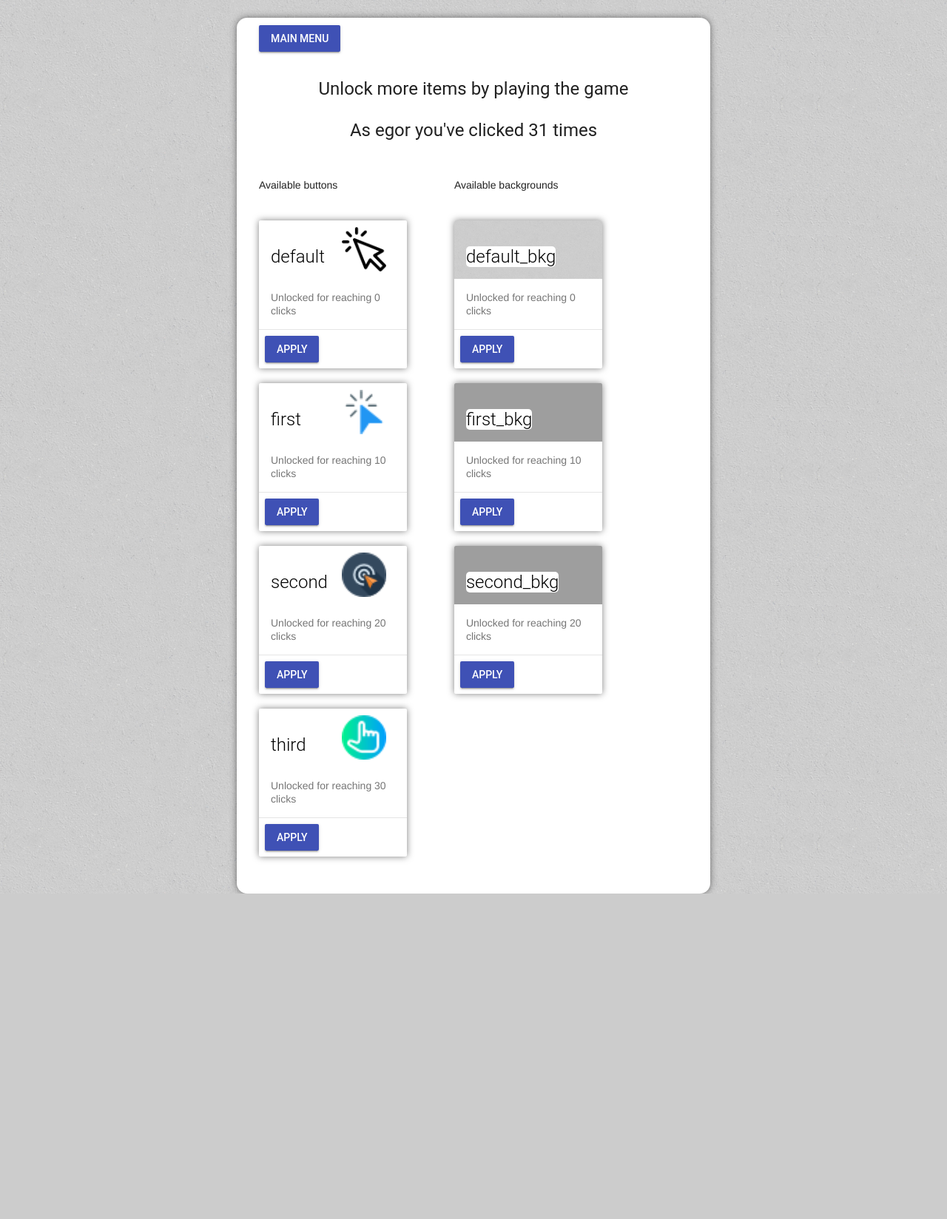
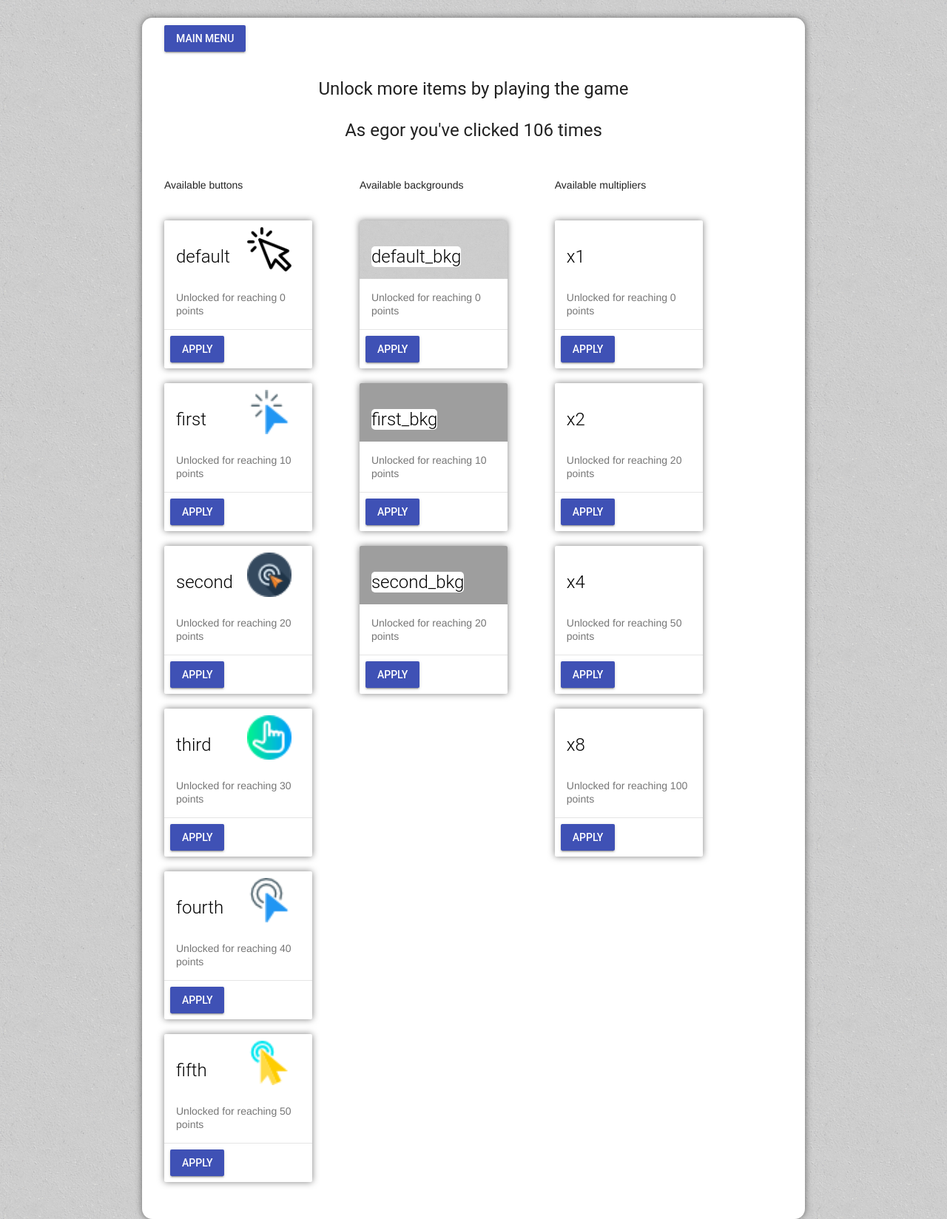
Before and after one commit to vlasovegorandr/clicker, a Django app: page /shop/ in a window 1280 px wide. Shown: the part 100-1748 px from the top of the page at 74% size. Before the commit the page ends 1308 px from the top, so only its background shows below. Run offline with Django 3.2, Linux system fonts and the light colour scheme; a user stored in the database is signed in; data comes from the database, SQL or seed files in the repository; parts of the project's set-up code (start-up, migrations or seed data) failed here and were passed over; grey boxes are pictures that could not be loaded.

Commit message:
added click multipliers

```diff
--- a/accounts/models.py
+++ b/accounts/models.py
@@ -1,14 +1,14 @@
 from django.db import models
 from django.contrib.auth.models import User
-from shop.models import ClickButton, Background
+from shop.models import ClickButtonSkin, Background, ClickMultiplier
 
 class PlayerInventory(models.Model):
     id = models.IntegerField(primary_key=True, unique=True, default=None, editable=False)
     name = models.ForeignKey(User, default=None)
     total_clicks = models.IntegerField(default=0)
-    equipped_button = models.ForeignKey(ClickButton, default=None)
+    equipped_button = models.ForeignKey(ClickButtonSkin, default=None)
     equipped_background = models.ForeignKey(Background, default=None)
-
+    equipped_mltplr = models.ForeignKey(ClickMultiplier, default=None)
 
     class Meta():
         verbose_name = 'Player'
--- a/assets/shop/styles.css
+++ b/assets/shop/styles.css
@@ -31,17 +31,14 @@ h4{
 #shop #items{
     background-color: white;
     display: inline-block;
-    margin-left: 25%;
+    margin-left: 15%;
     border-radius: 1em;
-    width: 50%;
+    width: 70%;
     box-shadow: 0 0 10px rgba(0,0,0,0.5);
 }
 
 #items .item-class{
     vertical-align: top;
-}
-
-.item-class {
     display: inline-block;
     padding: 30px;
 }
--- a/game/templates/game/playscreen.html
+++ b/game/templates/game/playscreen.html
@@ -19,7 +19,7 @@
                 </form>
             </p>
             <p>Playing as {{ player.name }}</p>
-            <p>You've clicked <b>{{ player.total_clicks }}</b> times</p>
+            <p>Your score is: <b>{{ player.total_clicks }}</b></p>
         </div>
     {% else %}
         <script>
--- a/game/views.py
+++ b/game/views.py
@@ -10,7 +10,7 @@ def playscreen(request):
         current_player = PlayerInventory.objects.get(name=request.POST.get('user-id'))
         var = None
         if request.POST.get('add-click'):
-            current_player.total_clicks=F('total_clicks') + 1
+            current_player.total_clicks=F('total_clicks') + 1*current_player.equipped_mltplr.mltplr_value
             current_player.save()
             current_player = PlayerInventory.objects.get(name=request.POST.get('user-id'))
         context = {
--- a/shop/admin.py
+++ b/shop/admin.py
@@ -1,7 +1,8 @@
 from django.contrib import admin
-from .models import ClickButton, Background
+from .models import ClickButtonSkin, Background, ClickMultiplier
 
-admin.site.register(ClickButton)
+admin.site.register(ClickButtonSkin)
 admin.site.register(Background)
+admin.site.register(ClickMultiplier)
 
 # Register your models here.
--- a/shop/models.py
+++ b/shop/models.py
@@ -1,6 +1,6 @@
 from django.db import models
 
-class ClickButton(models.Model):
+class ClickButtonSkin(models.Model):
     btn_name = models.CharField(max_length=30)
     btn_image = models.ImageField()
     btn_price = models.IntegerField(unique=True)
@@ -19,3 +19,11 @@ class Background(models.Model):
 
     def __str__(self):
         return self.bkg_name
+
+class ClickMultiplier(models.Model):
+    mltplr_name = models.CharField(max_length=10)
+    mltplr_value = models.IntegerField(unique=True)
+    mltplr_price = models.IntegerField(unique=True)
+
+    def __str__(self):
+        return self.mltplr_name
--- a/shop/templates/shop/itemlist.html
+++ b/shop/templates/shop/itemlist.html
@@ -24,7 +24,7 @@
                     <h2 class="mdl-card__title-text">{{ item.btn_name }}</h2>
                 </div>
                 <div class="mdl-card__supporting-text">
-                    Unlocked for reaching {{ item.btn_price }} clicks
+                    Unlocked for reaching {{ item.btn_price }} points
                 </div>
                 <div class="mdl-card__actions mdl-card--border">
                     <form method="post" action="{% url 'shop:itemlist' %}">
@@ -50,7 +50,7 @@
                 <h2 class="mdl-card__title-text">{{ item.bkg_name }}</h2>
                 </div>
                 <div class="mdl-card__supporting-text">
-                    Unlocked for reaching {{ item.bkg_price }} clicks
+                    Unlocked for reaching {{ item.bkg_price }} points
                 </div>
                 <div class="mdl-card__actions mdl-card--border">
                     <form method="post" action="{% url 'shop:itemlist' %}">
@@ -63,6 +63,28 @@
             <br>
             {% endfor %}
         </div>
+        <div id="multipliers" class="item-class">
+            <p>Available multipliers</p><br>
+            {% for item in multiplier_list %}
+            <div class="demo-card-square mdl-card mdl-shadow--2dp">
+                <div id="mltplr-name" class="mdl-card__title mdl-card--expand">
+                    <h2 class="mdl-card__title-text">{{ item.mltplr_name }}</h2>
+                </div>
+                <div class="mdl-card__supporting-text">
+                    Unlocked for reaching {{ item.mltplr_price }} points
+                </div>
+                <div class="mdl-card__actions mdl-card--border">
+                    <form method="post" action="{% url 'shop:itemlist' %}">
+                        {% csrf_token %}
+                        <button class="mdl-button mdl-js-button mdl-button--raised mdl-button--colored" type="submit">Apply</button>
+                        <input name="apply-multiplier" type="hidden" value="{{ item.id }}">
+                    </form>
+                    </a>
+                </div>
+            </div>
+            <br>
+            {% endfor %}
+        </div>
     </div>
 </div>
 {% endblock %}
--- a/shop/views.py
+++ b/shop/views.py
@@ -1,31 +1,29 @@
-from shop.models import ClickButton, Background
+from shop.models import ClickButtonSkin, Background, ClickMultiplier
 from accounts.models import PlayerInventory
 from django.shortcuts import  render
 
 def shop_items_list(request):
     template = 'shop/itemlist.html'
-    button_list = []
-    background_list = []
     player = PlayerInventory.objects.get(name=request.user.id)
-    all_buttons = ClickButton.objects.all().order_by('btn_price')
-    for item in all_buttons:
-        if player.total_clicks >= item.btn_price:
-            button_list.append(item)
-    all_backgrounds = Background.objects.all().order_by('bkg_price')
-    for item in all_backgrounds:
-        if player.total_clicks >= item.bkg_price:
-            background_list.append(item)
+    button_list = ClickButtonSkin.objects.filter(btn_price__lte=player.total_clicks).order_by('btn_price')
+    background_list = Background.objects.filter(bkg_price__lte=player.total_clicks).order_by('bkg_price')
+    mltplr_list = ClickMultiplier.objects.filter(mltplr_price__lte=player.total_clicks).order_by('mltplr_value')
     if request.POST.get('apply-button'):
-        player.equipped_button = ClickButton.objects.get(id=request.POST.get('apply-button'))
+        player.equipped_button = ClickButtonSkin.objects.get(id=request.POST.get('apply-button'))
         player.save()
         player = PlayerInventory.objects.get(name=request.user.id)
     if request.POST.get('apply-background'):
         player.equipped_background = Background.objects.get(id=request.POST.get('apply-background'))
         player.save()
         player = PlayerInventory.objects.get(name=request.user.id)
+    if request.POST.get('apply-multiplier'):
+        player.equipped_mltplr = ClickMultiplier.objects.get(id=request.POST.get('apply-multiplier'))
+        player.save()
+        player = PlayerInventory.objects.get(name=request.user.id)
     context = {
         'player': player,
         'button_list': button_list,
-        'background_list': background_list
+        'background_list': background_list,
+        'multiplier_list': mltplr_list
     }
     return render(request, template, context)
```
Also changed, not shown: to-do.md (+2 -4 lines), accounts/migrations/0001_initial.py (added), accounts/migrations/0002_auto_20181106_1856.py (added), accounts/migrations/__init__.py (added), clicker.db.
